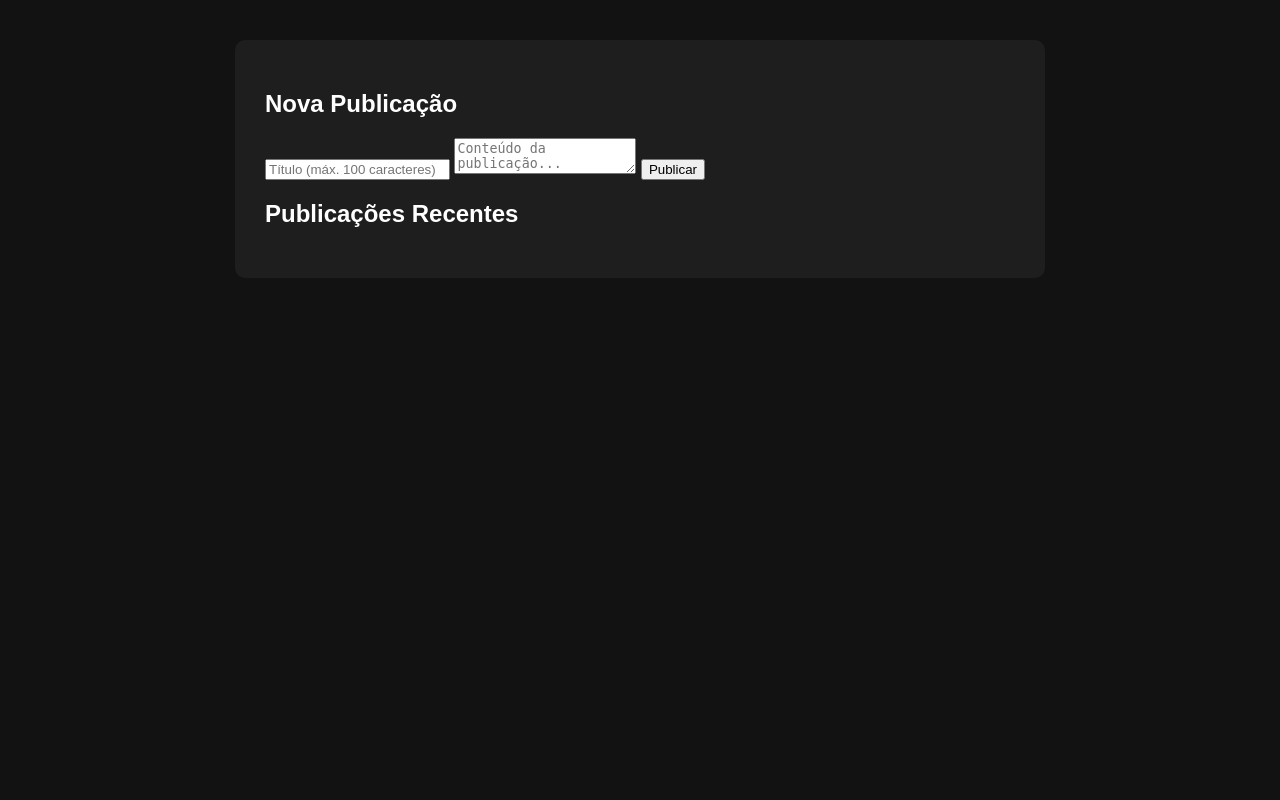
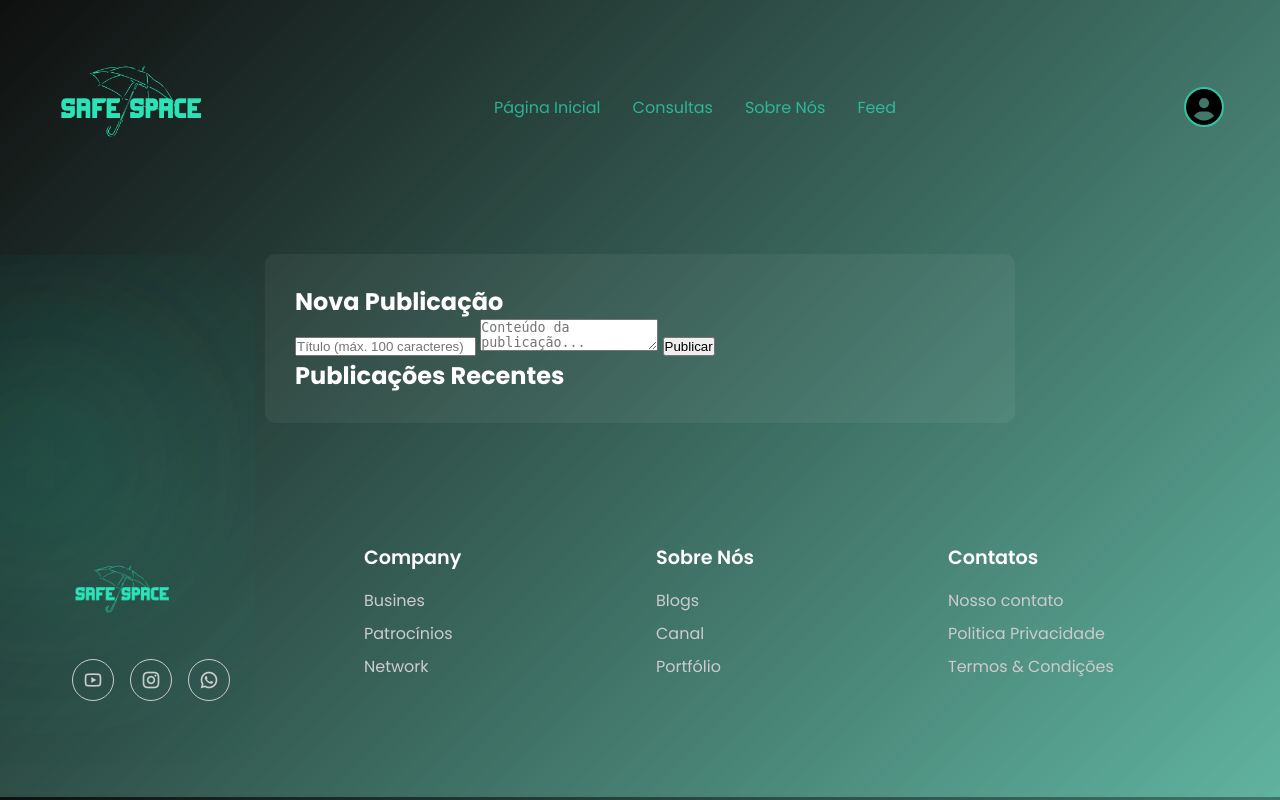
Before and after one commit to Douglas04-dev/SafeSpace, a PHP site: page /feed.php in a window 1280 px wide. Run offline with PHP 8.4, Linux system fonts and the light colour scheme; the visitor is signed in with stand-in values (Sample User, id 1); data that the repository does not hold is empty.

Commit message:
Melhoria no Feed
Melhoria

```diff
--- a/feed.php
+++ b/feed.php
@@ -33,8 +33,38 @@ $result = $conn->query($sql);
 <meta charset="UTF-8">
 <title>Feed - SafeSpace</title>
 <link rel="stylesheet" href="feed.css">
+<link rel="stylesheet" href="estilo.css">
+ <link rel="stylesheet" href="https://cdnjs.cloudflare.com/ajax/libs/remixicon/3.5.0/remixicon.min.css">
 </head>
 <body>
+  <nav>
+        <div class=" logo">
+            <a href="#">
+                <img src="Imagens/logo3.png" alt="">
+            </a>
+        </div>
+
+        <ul class="links">
+            <li class="li"><a href="index.php">Página Inicial</a></li>
+            <li class="li"><a href="consultas_atual.php"> Consultas</a></li>
+            <li class="li"><a href="Creditos.php">Sobre Nós</a></li>
+            <li class="li"><a href="feed.php">Feed</a></li>
+        </ul>
+
+
+            <div class="user-menu">
+    <img src="Imagens/circle-user-solid.svg" alt="Avatar do usuário" class="avatar" id="user-avatar">
+    <div class="dropdown" id="user-dropdown">
+        <a href="perfil.html">Meu Perfil</a>
+        <a href="#">Configurações</a>
+        <a href="logout.php">Sair</a>
+    </div>
+
+</div>
+
+        </a>
+    </nav>
+
 <div class="feed-container">
   <h2>Nova Publicação</h2>
   <form action="feed.php" method="POST">
@@ -74,6 +104,55 @@ $result = $conn->query($sql);
   </div>
 </div>
 
+
+ <footer id="con" class="container">
+        <span class="blur"> </span>
+        <span class="blur"> </span>
+            <div class="column">
+                <div class="log">
+                    <img src="Imagens/logo3.png" alt="">
+                    <p>
+
+
+
+                        </p>
+                     <div class="so">
+                        <a href="#"><i  class="ri-youtube-line"></i></a>
+                         <a href="#"><i class="ri-instagram-line"></i></a>
+                        <a href="#"><i class="ri-whatsapp-line"></i></a>
+                     </div>
+                </div>
+
+            </div>
+            <div class="col">
+                <h4>Company</h4>
+                <a href="#">Busines</a>
+                <a href="#">Patrocínios</a>
+                <a href="#">Network</a>
+
+            </div>
+
+            <div class="col">
+                <h4>Sobre Nós</h4>
+                <a href="#">Blogs</a>
+                <a href="#">Canal</a>
+                <a href="#">Portfólio</a>
+
+            </div>
+            <div class="col">
+                <h4>Contatos</h4>
+                <a href="#">Nosso contato</a>
+                <a href="#">Politica Privacidade</a>
+                <a href="#">Termos & Condições</a>
+
+            </div>
+    </footer>
+
+<script src="https://code.jquery.com/jquery-3.6.0.min.js"></script>
+<script src="https://unpkg.com/scrollreveal"></script>
+<script src="script.js"></script>
+<script src="movimentacao.js"></script>
+
 <script>
 function abrirModal(id, titulo, conteudo) {
   document.getElementById('edit-id').value = id;
@@ -89,6 +168,8 @@ window.onclick = function(event) {
     fecharModal();
   }
 }
+
+
 </script>
 </body>
 </html>
```
